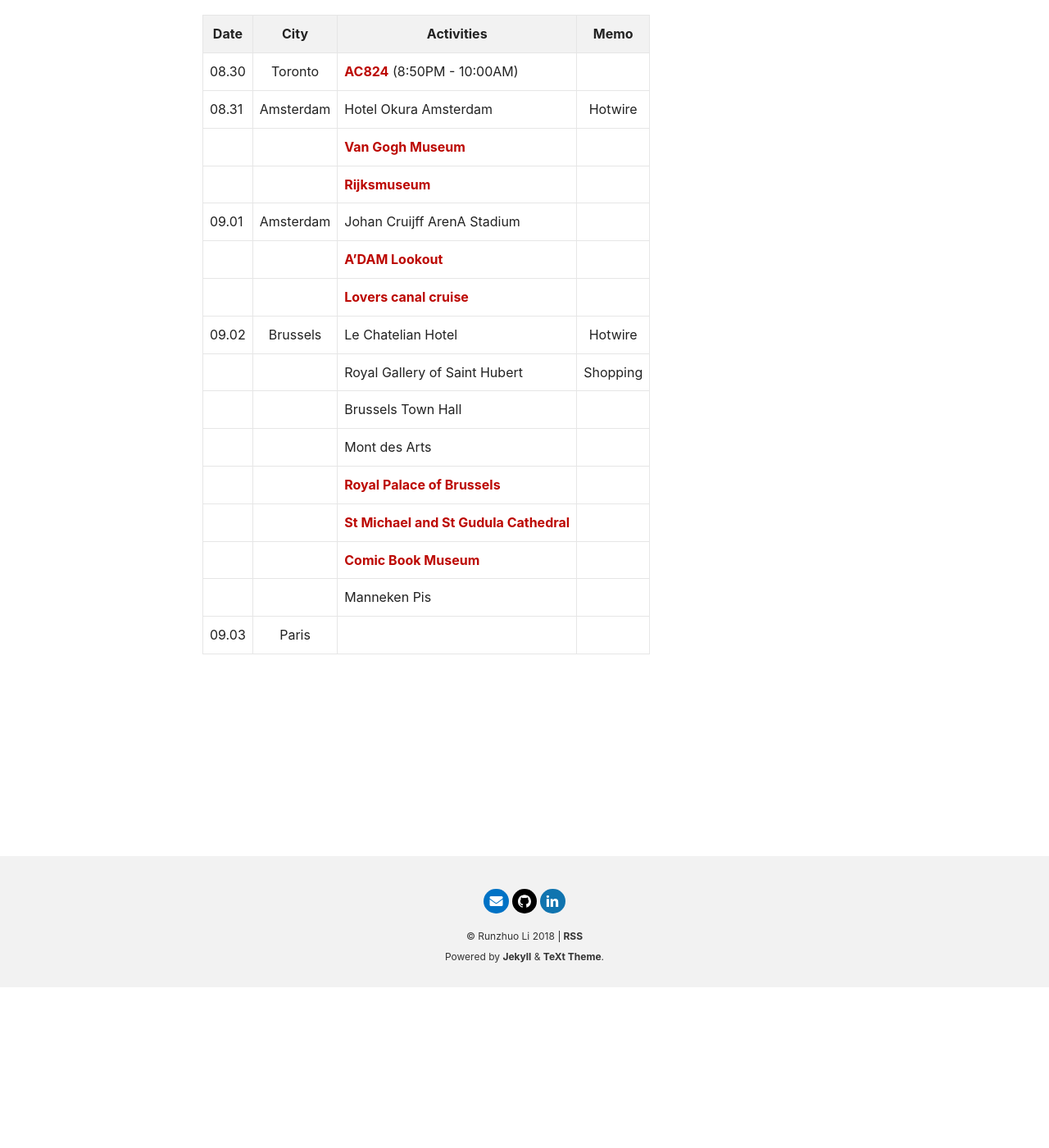
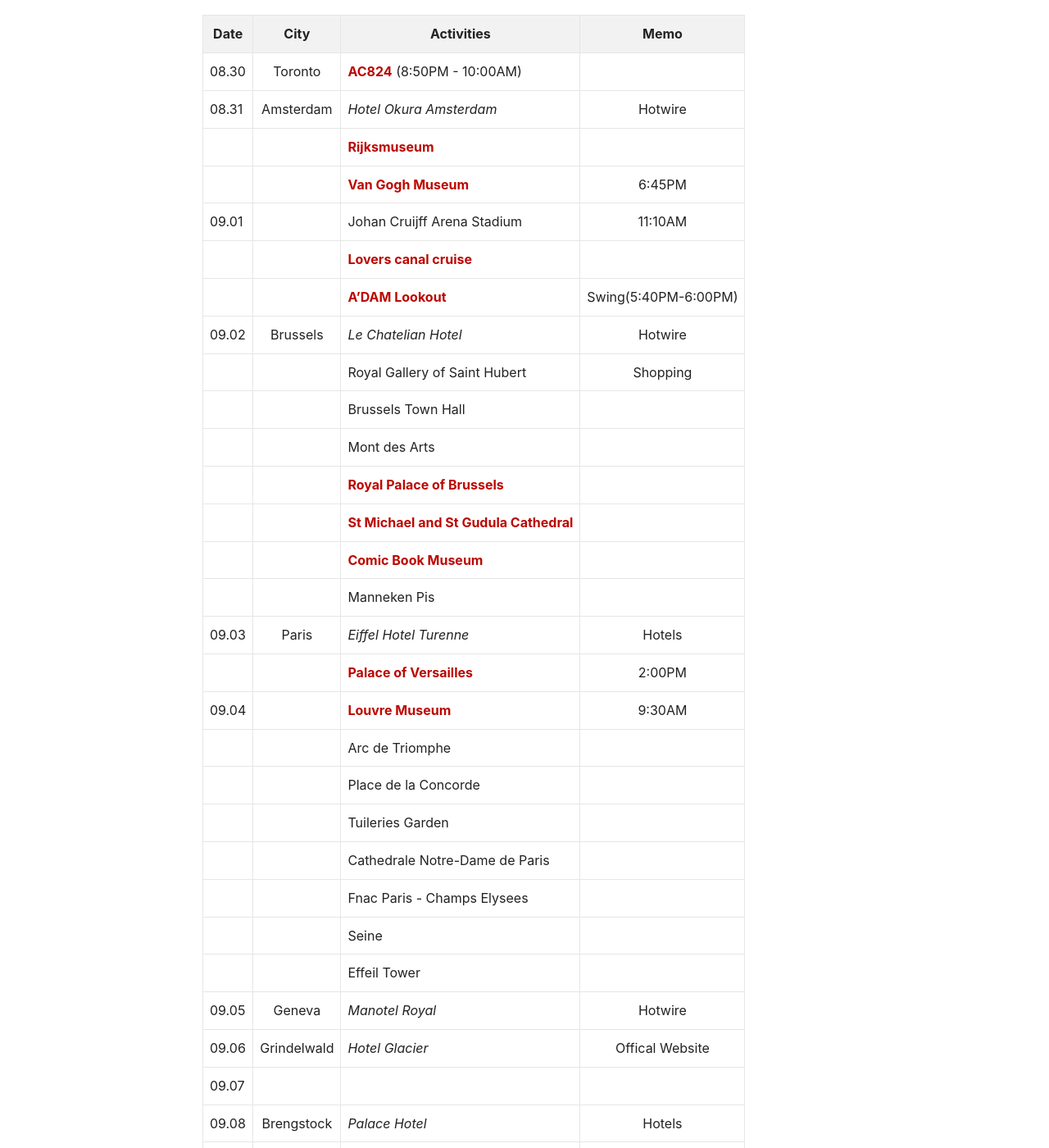
Before and after one commit to runzhuoli/runzhuoli.github.io, a Jekyll site: the page built from honeymoon.md, in a window 1280 px wide and 1400 px high, scrolled down 196 px. Shown: the whole window at 82% size. Built offline with Jekyll 4.4.1, drawn with Linux system fonts in a browser that asks for light colours; nearby versions of some CDN libraries; some of the changed text lies outside the part shown.

Commit message:
Update hm Paris Guide.

```diff
--- a/honeymoon.md
+++ b/honeymoon.md
@@ -9,13 +9,13 @@ titles:
 | Date | City | Activities | Memo
 |-|:-:|-|:-:|-
 | 08.30 | Toronto | [AC824](https://uk.flightaware.com/live/flight/ACA824){:target="\_blank"} (8:50PM - 10:00AM)
-| 08.31 | Amsterdam | Hotel Okura Amsterdam | Hotwire|
-||| [Van Gogh Museum](https://www.vangoghmuseum.nl/){:target="\_blank"}
-||| [Rijksmuseum](https://www.rijksmuseum.nl/){:target="\_blank"}
-| 09.01 | Amsterdam | Johan Cruijff ArenA Stadium |
-||| [A'DAM Lookout](https://www.adamlookout.com/){:target="\_blank"}
+| 08.31 | Amsterdam | _Hotel Okura Amsterdam_ | Hotwire|
+||| [Rijksmuseum](https://www.rijksmuseum.nl/){:target="\_blank"}|
+||| [Van Gogh Museum](https://www.vangoghmuseum.nl/){:target="\_blank"} | 6:45PM
+| 09.01 || Johan Cruijff Arena Stadium | 11:10AM
 ||| [Lovers canal cruise](https://www.lovers.nl/){:target="\_blank"}
-| 09.02 | Brussels | Le Chatelian Hotel | Hotwire
+||| [A'DAM Lookout](https://www.adamlookout.com/){:target="\_blank"}| Swing(5:40PM-6:00PM)
+| 09.02 | Brussels | _Le Chatelian Hotel_ | Hotwire
 |||Royal Gallery of Saint Hubert|Shopping
 |||Brussels Town Hall
 |||Mont des Arts
@@ -23,4 +23,20 @@ titles:
 |||[St Michael and St Gudula Cathedral](https://cathedralisbruxellensis.be/en/){:target="\_blank"}
 |||[Comic Book Museum](https://www.comicscenter.net/en/home){:target="\_blank"}
 |||Manneken Pis
-|09.03| Paris |
+| 09.03 | Paris | _Eiffel Hotel Turenne_| Hotels
+||| [Palace of Versailles](http://en.chateauversailles.fr/){:target="\_blank"} | 2:00PM
+| 09.04 || [Louvre Museum](https://www.louvre.fr/en/homepage){:target="\_blank"} | 9:30AM
+||| Arc de Triomphe |
+||| Place de la Concorde |
+||| Tuileries Garden |
+||| Cathedrale Notre-Dame de Paris |
+||| Fnac Paris - Champs Elysees
+||| Seine |
+||| Effeil Tower |
+| 09.05 | Geneva | _Manotel Royal_ | Hotwire
+| 09.06 | Grindelwald | _Hotel Glacier_ | Offical Website
+| 09.07 |
+| 09.08 | Brengstock | _Palace Hotel_ | Hotels
+| 09.09 | Lucerne |
+| 09.10 | Zurich |
+| 09.11 | | [AC879](https://uk.flightaware.com/live/flight/ACA879){:target="\_blank"} (9:40AM - 12:10PM)
```
